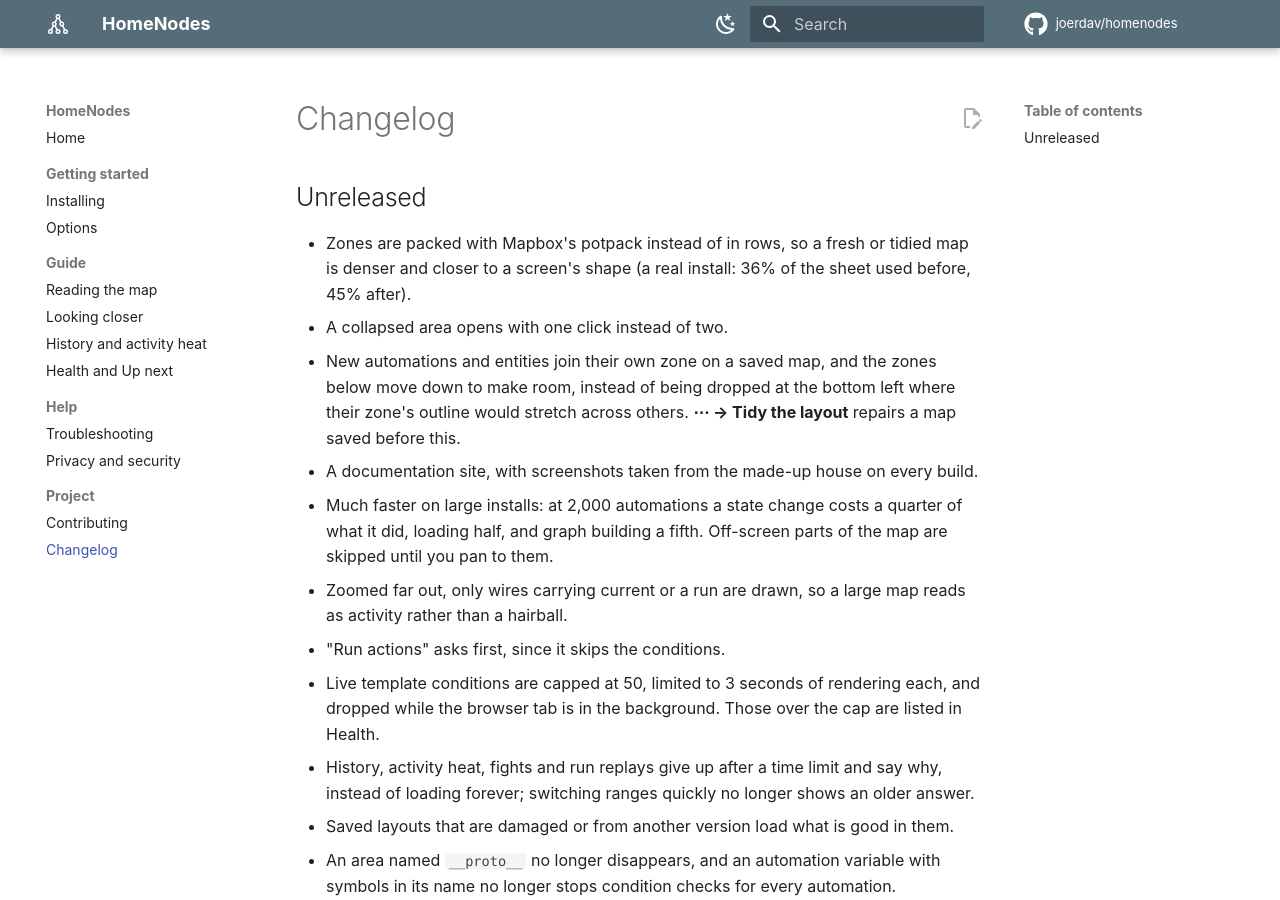
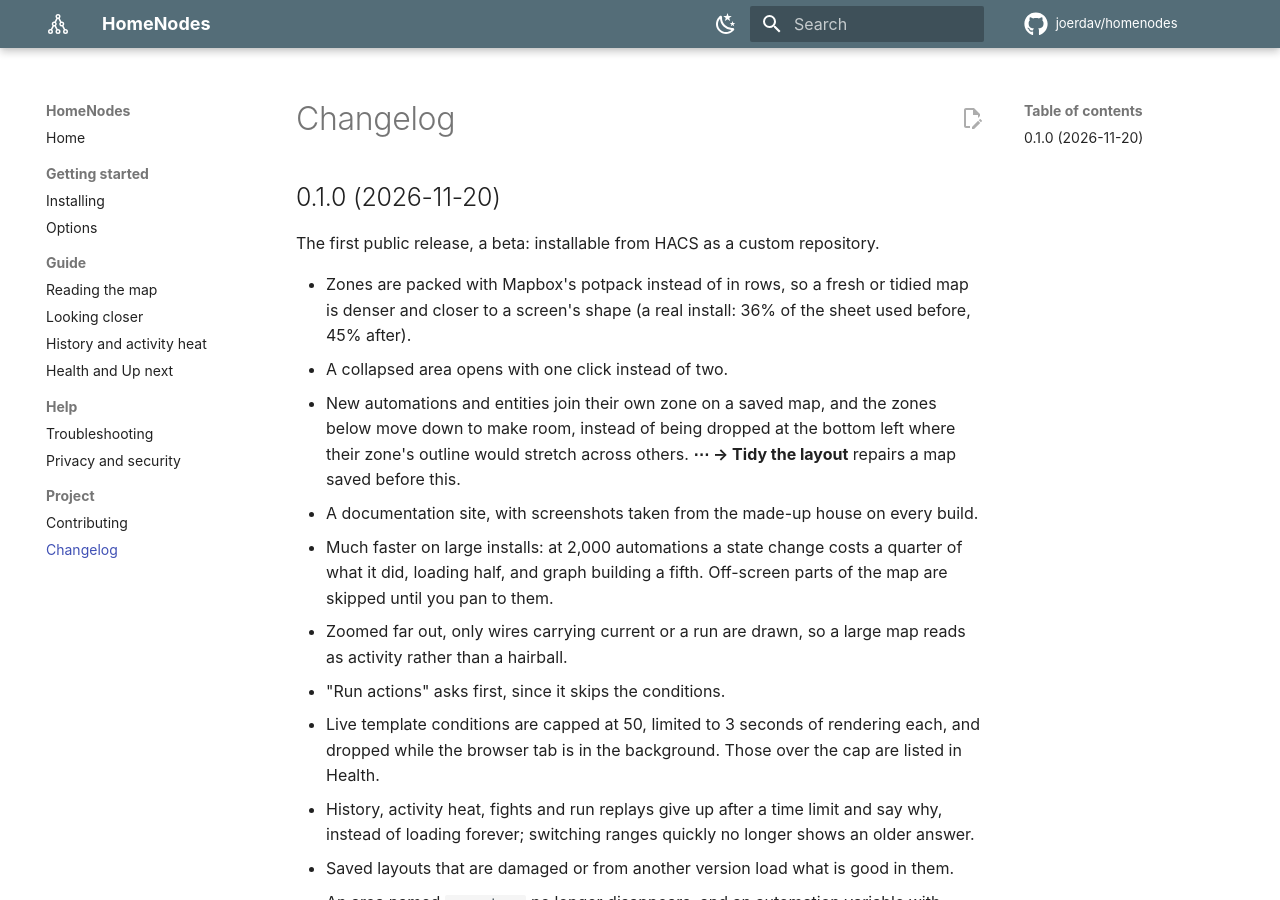
Before and after one commit to joerdav-hal/homenodes, an MkDocs documentation site: the page built from docs/changelog.md, in a window 1280 px wide and 900 px high. Built offline with MkDocs 1.6.1 and Material for MkDocs 9.7.7, drawn with Linux system fonts in a browser that asks for light colours; comment, search, counter and statistics services are not loaded.

Commit message:
Release 0.1.0, the first public beta
Marks the changelog's Unreleased section as 0.1.0, and drops the 'not
published yet' wording from the README and the docs in favour of a beta
note and HACS custom-repository instructions. The roadmap gains a
'Later, maybe' entry for wires between zones (placing connected zones
together, Blender-style reroute points), tabled for now.

Co-Authored-By: Claude Opus 5.5 <noreply@anthropic.com>

```diff
--- a/CHANGELOG.md
+++ b/CHANGELOG.md
@@ -1,6 +1,8 @@
 # Changelog
 
-## Unreleased
+## 0.1.0 (2026-11-20)
+
+The first public release, a beta: installable from HACS as a custom repository.
 
 - Zones are packed with Mapbox's potpack instead of in rows, so a fresh or tidied map is denser
   and closer to a screen's shape (a real install: 36% of the sheet used before, 45% after).
```
Also changed, not shown: README.md (+5 -4 lines), ROADMAP.md (+7 -1 lines), docs/index.md (+3 -2 lines), docs/install.md (+1 -1 lines).
